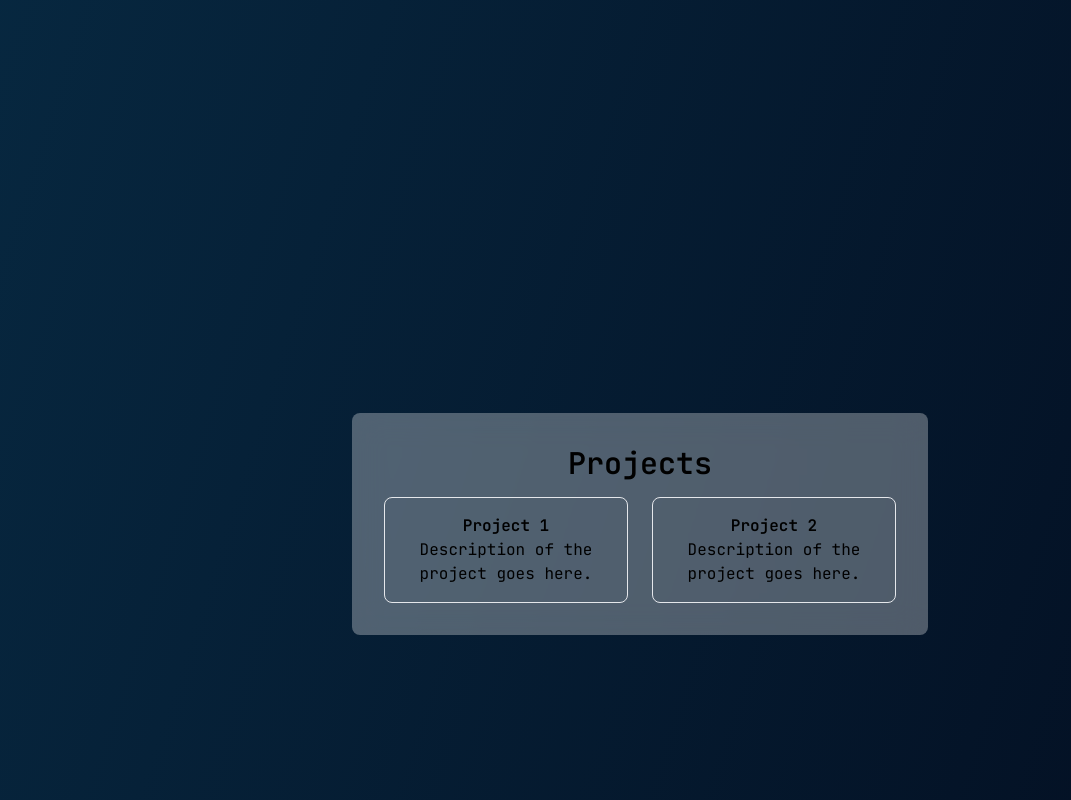
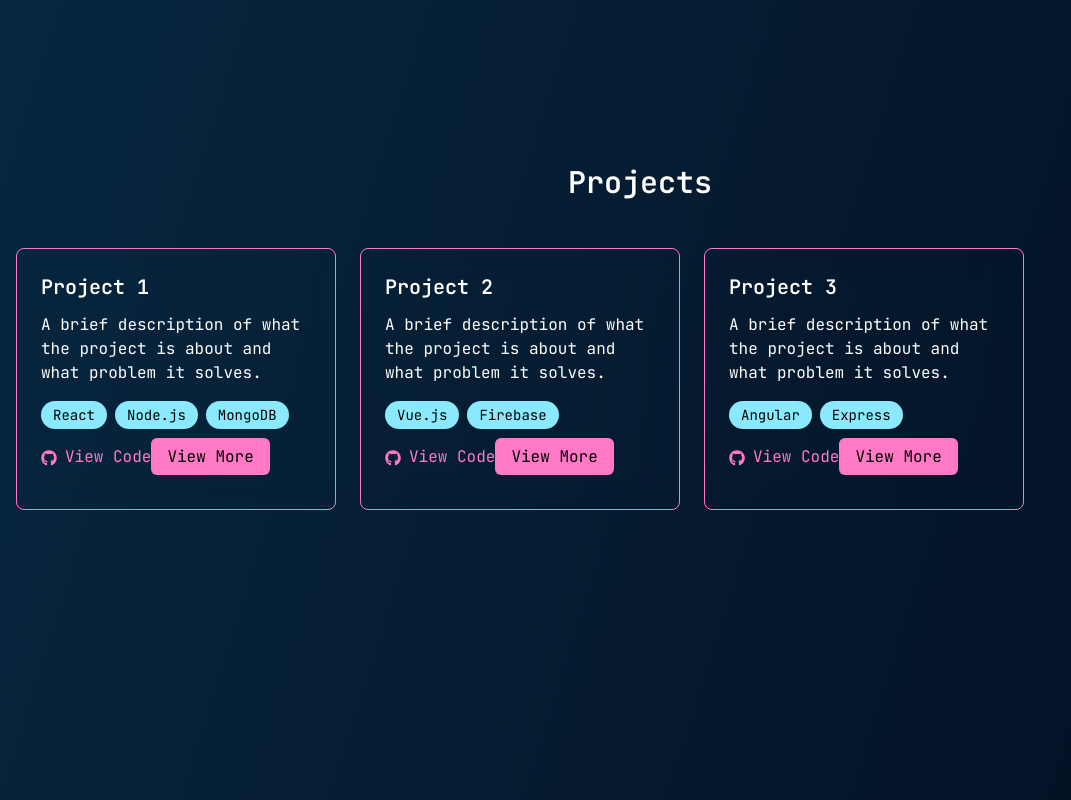
Before and after one commit to vskvj3/portfolio-nextjs, a Next.js app: page /about in a window 1280 px wide. Shown: the part 1540-2340 px from the top of the page, without its empty margins (0-1071 px from the left). Built offline with nearby package versions, Linux system fonts and the light colour scheme.

Commit message:
add projects section in about page

```diff
--- /dev/null
+++ b/src/components/about/projects.js
@@ -0,0 +1,125 @@
+import Image from "next/image";
+import { getSortedProjectsData } from "@/lib/projects";
+import Link from "next/link";
+import { FaGithub } from "react-icons/fa";
+
+export async function getStaticProps() {
+  const allProjectsData = getSortedProjectsData();
+  const page = true;
+  return {
+    props: {
+      allProjectsData,
+      page
+    },
+  };
+}
+
+
+export default function Projects({ allProjectsData, page }) {
+  return (
+    <section id="projects" className="h-screen bg-dracula-background px-4 py-10">
+      <div className="text-center mb-12">
+        <h2 className="text-3xl font-semibold text-dracula-t-white">Projects</h2>
+      </div>
+
+      <div className="overflow-x-auto">
+        {/* Project Cards Container with horizontal scrolling */}
+        <div className="flex space-x-6 snap-x sm:snap-none">
+          {/* Project Card 1 */}
+          <div className="min-w-[300px] sm:w-[320px] w-full bg-dracula-background p-6 border border-dracula-pink rounded-lg backdrop-blur-lg hover:shadow-xl transition duration-300">
+            <h3 className="text-xl font-semibold text-dracula-t-white mb-3">Project 1</h3>
+            <p className="text-dracula-t-white mb-4">A brief description of what the project is about and what problem it solves.</p>
+
+            {/* Technologies */}
+            <div className="flex flex-wrap gap-2 mb-4">
+              <span className="text-sm bg-dracula-cyan text-dracula-background px-3 py-1 rounded-full">React</span>
+              <span className="text-sm bg-dracula-cyan text-dracula-background px-3 py-1 rounded-full">Node.js</span>
+              <span className="text-sm bg-dracula-cyan text-dracula-background px-3 py-1 rounded-full">MongoDB</span>
+            </div>
+
+            {/* GitHub Link */}
+            <a
+              href="https://github.com/yourusername/project1"
+              target="_blank"
+              rel="noopener noreferrer"
+              className="text-dracula-pink inline-block mb-4 hover:underline"
+            >
+              <FaGithub className="inline mr-2" />
+              View Code
+            </a>
+
+            {/* View More Button */}
+            <a
+              href="#"
+              className="bg-dracula-pink text-dracula-background py-2 px-4 rounded-md hover:bg-dracula-cyan transition duration-300"
+            >
+              View More
+            </a>
+          </div>
+
+          {/* Project Card 2 */}
+          <div className="min-w-[300px] sm:w-[320px] w-full bg-dracula-background p-6 border border-dracula-pink rounded-lg backdrop-blur-lg hover:shadow-xl transition duration-300">
+            <h3 className="text-xl font-semibold text-dracula-t-white mb-3">Project 2</h3>
+            <p className="text-dracula-t-white mb-4">A brief description of what the project is about and what problem it solves.</p>
+
+            {/* Technologies */}
+            <div className="flex flex-wrap gap-2 mb-4">
+              <span className="text-sm bg-dracula-cyan text-dracula-background px-3 py-1 rounded-full">Vue.js</span>
+              <span className="text-sm bg-dracula-cyan text-dracula-background px-3 py-1 rounded-full">Firebase</span>
+            </div>
+
+            {/* GitHub Link */}
+            <a
+              href="https://github.com/yourusername/project2"
+              target="_blank"
+              rel="noopener noreferrer"
+              className="text-dracula-pink inline-block mb-4 hover:underline"
+            >
+              <FaGithub className="inline mr-2" />
+              View Code
+            </a>
+
+            {/* View More Button */}
+            <a
+              href="#"
+              className="bg-dracula-pink text-dracula-background py-2 px-4 rounded-md hover:bg-dracula-cyan transition duration-300"
+            >
+              View More
+            </a>
+          </div>
+
+          {/* Project Card 3 */}
+          <div className="min-w-[300px] sm:w-[320px] w-full bg-dracula-background p-6 border border-dracula-pink rounded-lg backdrop-blur-lg hover:shadow-xl transition duration-300">
+            <h3 className="text-xl font-semibold text-dracula-t-white mb-3">Project 3</h3>
+            <p className="text-dracula-t-white mb-4">A brief description of what the project is about and what problem it solves.</p>
+
+            {/* Technologies */}
+            <div className="flex flex-wrap gap-2 mb-4">
+              <span className="text-sm bg-dracula-cyan text-dracula-background px-3 py-1 rounded-full">Angular</span>
+              <span className="text-sm bg-dracula-cyan text-dracula-background px-3 py-1 rounded-full">Express</span>
+            </div>
+
+            {/* GitHub Link */}
+            <a
+              href="https://github.com/yourusername/project3"
+              target="_blank"
+              rel="noopener noreferrer"
+              className="text-dracula-pink inline-block mb-4 hover:underline"
+            >
+              <FaGithub className="inline mr-2" />
+              View Code
+            </a>
+
+            {/* View More Button */}
+            <a
+              href="#"
+              className="bg-dracula-pink text-dracula-background py-2 px-4 rounded-md hover:bg-dracula-cyan transition duration-300"
+            >
+              View More
+            </a>
+          </div>
+        </div>
+      </div>
+    </section>
+  );
+}
--- a/src/pages/about/index.js
+++ b/src/pages/about/index.js
@@ -1,4 +1,5 @@
 import { FaGithub, FaLinkedin, FaTree, FaCircle } from "react-icons/fa";
+import Projects from "@/components/about/projects";
 
 export default function About() {
   return (
@@ -38,7 +39,7 @@ export default function About() {
         id="experience"
         className="h-screen flex flex-col justify-center items-center bg-dracula-background text-dracula-white px-4"
       >
-      <h2 className="text-3xl font-semibold mb-8">Experience</h2>
+        <h2 className="text-3xl font-semibold mb-8">Experience</h2>
 
         <div className="md:w-2/3">
 
@@ -78,21 +79,7 @@ export default function About() {
       </section>
 
       {/* Projects Section */}
-      <section id="projects" className="h-screen flex justify-center items-center bg-dracula-background">
-        <div className="backdrop-blur-lg bg-white/30 text-center w-full sm:w-2/3 max-w-xl p-8 rounded-lg">
-          <h2 className="text-3xl font-semibold mb-4">Projects</h2>
-          <div className="grid grid-cols-1 sm:grid-cols-2 gap-6">
-            <div className="p-4 border rounded-lg">
-              <h3 className="font-semibold">Project 1</h3>
-              <p>Description of the project goes here.</p>
-            </div>
-            <div className="p-4 border rounded-lg">
-              <h3 className="font-semibold">Project 2</h3>
-              <p>Description of the project goes here.</p>
-            </div>
-          </div>
-        </div>
-      </section>
+      <Projects/>
 
       {/* Education Section */}
       <section id="education" className="h-screen flex justify-center items-center bg-dracula-background">
```
